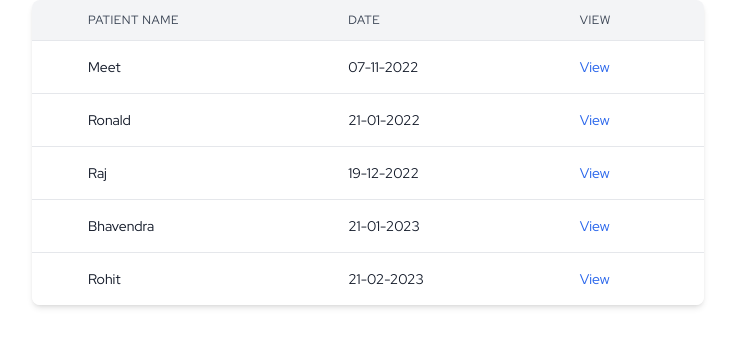
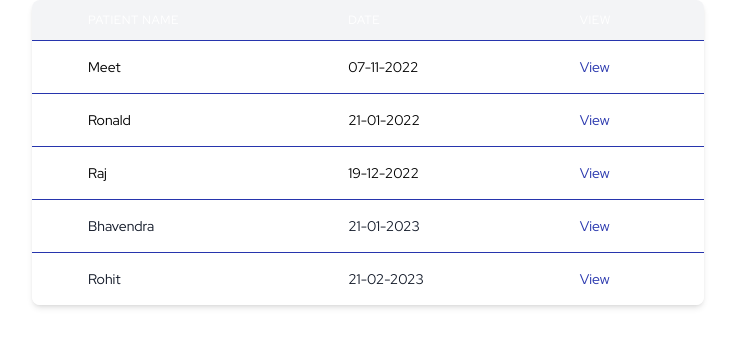
Before and after one commit to Ronald-patrick/CodeVibe_Crescendo2023, a React (Vite) app in the folder frontend - web/: page /reportlist in a window 1280 px wide. Shown: the top 346 px of the page, without its empty margins (272-1007 px from the left). Built offline with nearby package versions, Linux system fonts and the light colour scheme.

Commit message:
changed reportlist

```diff
--- a/frontend - web/src/components/ReportList.jsx
+++ b/frontend - web/src/components/ReportList.jsx
@@ -14,115 +14,115 @@ function ReportList() {
           <div className='overflow-x-auto shadow-md sm:rounded-lg'>
             <div className='inline-block min-w-full align-middle'>
               <div className='overflow-hidden '>
-                <table className='min-w-full divide-y divide-gray-200 table-fixed dark:divide-gray-700'>
-                  <thead className='bg-gray-100 dark:bg-gray-700'>
+                <table className='min-w-full divide-y divide-primary table-fixed dark:divide-primary'>
+                  <thead className='bg-gray-100 dark:bg-primary'>
                     <tr>
                       <th scope='col' className='p-4'></th>
                       <th
                         scope='col'
-                        className='py-3 px-6 text-xs font-medium tracking-wider text-left text-gray-700 uppercase dark:text-gray-400'
+                        className='py-3 px-6 text-xs font-medium tracking-wider text-left text-white uppercase'
                       >
                         Patient Name
                       </th>
 
                       <th
                         scope='col'
-                        className='py-3 px-6 text-xs font-medium tracking-wider text-left text-gray-700 uppercase dark:text-gray-400'
+                        className='py-3 px-6 text-xs font-medium tracking-wider text-left text-white uppercase '
                       >
                         Date
                       </th>
                       <th
                         scope='col'
-                        className='py-3 px-6 text-xs font-medium tracking-wider text-left text-gray-700 uppercase dark:text-gray-400'
+                        className='py-3 px-6 text-xs font-medium tracking-wider text-left text-white uppercase '
                       >
                         View
                       </th>
                     </tr>
                   </thead>
-                  <tbody className='bg-white divide-y divide-gray-200 dark:bg-gray-800 dark:divide-gray-700'>
-                    <tr className='hover:bg-gray-100 dark:hover:bg-gray-700'>
+                  <tbody className='bg-white divide-y divide-primary  dark:divide-primary'>
+                    <tr className='hover:bg-primary '>
                       <td className='p-4 w-4'></td>
-                      <td className='py-4 px-6 text-sm font-medium text-gray-900 whitespace-nowrap dark:text-white'>
+                      <td className='py-4 px-6 text-sm font-medium  whitespace-nowrap text-black'>
                         Meet
                       </td>
 
-                      <td className='py-4 px-6 text-sm font-medium text-gray-900 whitespace-nowrap dark:text-white'>
+                      <td className='py-4 px-6 text-sm font-medium  whitespace-nowrap text-black'>
                        07-11-2022
                       </td>
                       <td className='py-4 px-6 text-sm font-medium  whitespace-nowrap'>
                         <a
                           href='#'
-                          className='text-blue-600  dark:text-blue-500 hover:underline'
+                          className='text-primary  dark:text-primary hover:underline'
                         >
                           View
                         </a>
                       </td>
                     </tr>
-                    <tr className='hover:bg-gray-100 dark:hover:bg-gray-700'>
+                    <tr className='hover:bg-primary '>
                       <td className='p-4 w-4'></td>
-                      <td className='py-4 px-6 text-sm font-medium text-gray-900 whitespace-nowrap dark:text-white'>
+                      <td className='py-4 px-6 text-sm font-medium  whitespace-nowrap text-black'>
                         Ronald
                       </td>
 
-                      <td className='py-4 px-6 text-sm font-medium text-gray-900 whitespace-nowrap dark:text-white'>
+                      <td className='py-4 px-6 text-sm font-medium whitespace-nowrap text-black'>
                       21-01-2022
                       </td>
                       <td className='py-4 px-6 text-sm font-medium  whitespace-nowrap'>
                         <a
                           href='#'
-                          className='text-blue-600  dark:text-blue-500 hover:underline'
+                          className='text-primary  dark:text-primaryhover:underline'
                         >
                           View
                         </a>
                       </td>
                     </tr>
-                    <tr className='hover:bg-gray-100 dark:hover:bg-gray-700'>
+                    <tr className='hover:bg-primary '>
                       <td className='p-4 w-4'></td>
-                      <td className='py-4 px-6 text-sm font-medium text-gray-900 whitespace-nowrap dark:text-white'>
+                      <td className='py-4 px-6 text-sm font-medium whitespace-nowrap text-black'>
                         Raj
                       </td>
 
-                      <td className='py-4 px-6 text-sm font-medium text-gray-900 whitespace-nowrap dark:text-white'>
+                      <td className='py-4 px-6 text-sm font-medium  whitespace-nowrap text-black'>
                       19-12-2022
                       </td>
                       <td className='py-4 px-6 text-sm font-medium  whitespace-nowrap'>
                         <a
                           href='#'
-                          className='text-blue-600  dark:text-blue-500 hover:underline'
+                          className='text-primary  dark:text-primaryhover:underline'
                         >
                           View
                         </a>
                       </td>
                     </tr>
-                    <tr className='hover:bg-gray-100 dark:hover:bg-gray-700'>
+                    <tr className='hover:bg-primary '>
                       <td className='p-4 w-4'>
                         <div className='flex items-center'></div>
                       </td>
-                      <td className='py-4 px-6 text-sm font-medium text-gray-900 whitespace-nowrap dark:text-white'>
+                      <td className='py-4 px-6 text-sm font-medium text-gray-900 whitespace-nowrap text-black'>
                         Bhavendra
                       </td>
 
-                      <td className='py-4 px-6 text-sm font-medium text-gray-900 whitespace-nowrap dark:text-white'>
+                      <td className='py-4 px-6 text-sm font-medium text-gray-900 whitespace-nowrap text-black'>
                         21-01-2023
                       </td>
                       <td className='py-4 px-6 text-sm font-medium  whitespace-nowrap'>
                         <a
                           href='#'
-                          className='text-blue-600  dark:text-blue-500 hover:underline'
+                          className='text-primary  dark:text-primaryhover:underline'
                         >
                           View
                         </a>
                       </td>
                     </tr>
-                    <tr className='hover:bg-gray-100 dark:hover:bg-gray-700'>
+                    <tr className='hover:bg-primary '>
                       <td className='p-4 w-4'>
                         <div className='flex items-center'></div>
                       </td>
-                      <td className='py-4 px-6 text-sm font-medium text-gray-900 whitespace-nowrap dark:text-white'>
+                      <td className='py-4 px-6 text-sm font-medium text-gray-900 whitespace-nowrap text-black'>
                         Rohit
                       </td>
 
-                      <td className='py-4 px-6 text-sm font-medium text-gray-900 whitespace-nowrap dark:text-white'>
+                      <td className='py-4 px-6 text-sm font-medium text-gray-900 whitespace-nowrap text-black'>
                       21-02-2023
                       </td>
                       <td className='py-4 px-6 text-sm font-medium  whitespace-nowrap'>
@@ -130,7 +130,7 @@ function ReportList() {
                           href='#'
                           onClick={openClick}
                           target="_blank"
-                          className='text-blue-600  dark:text-blue-500 hover:underline'
+                          className='text-primary  dark:text-primaryhover:underline'
                         >
                           View
                         </a>
```
